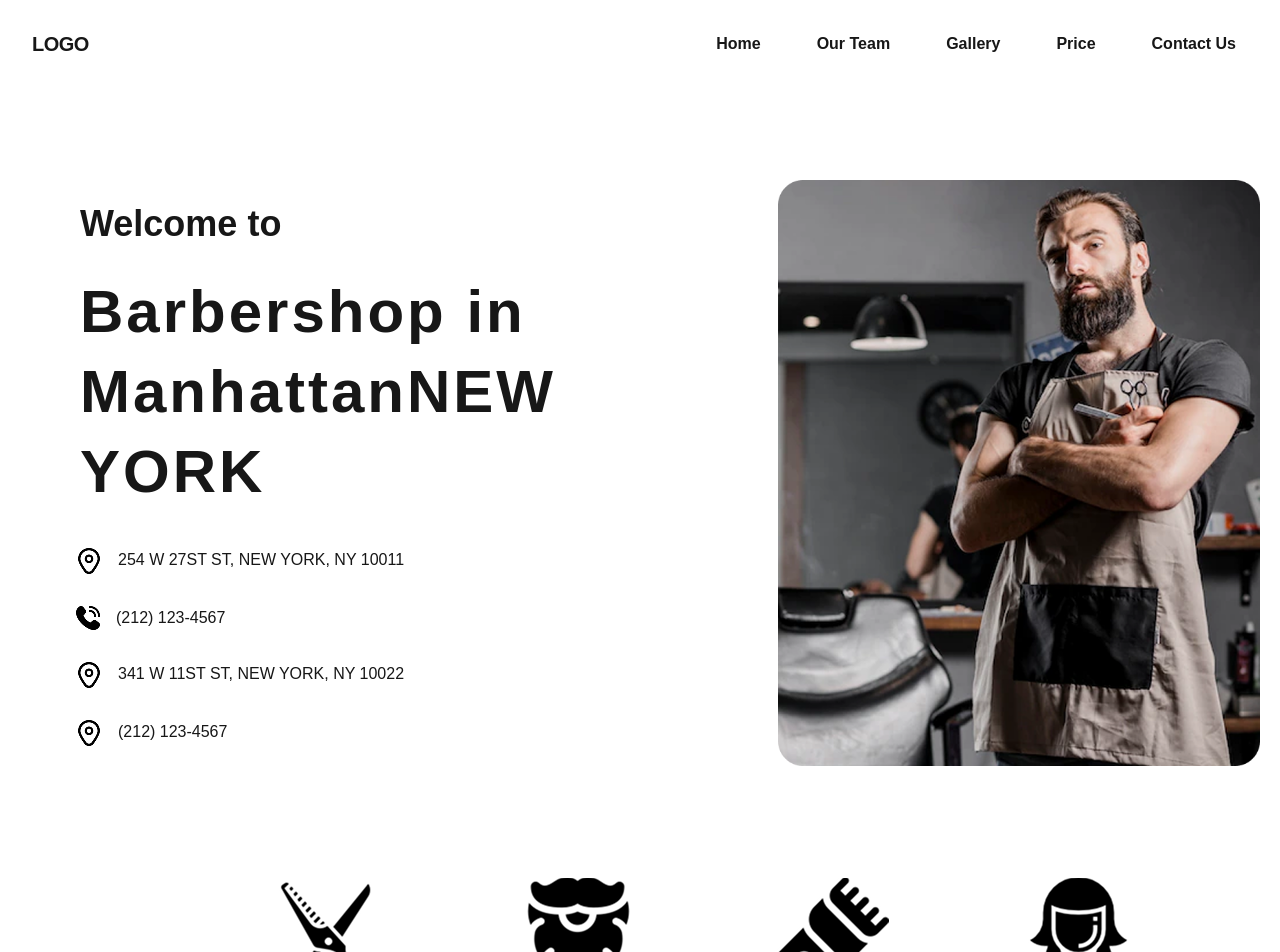
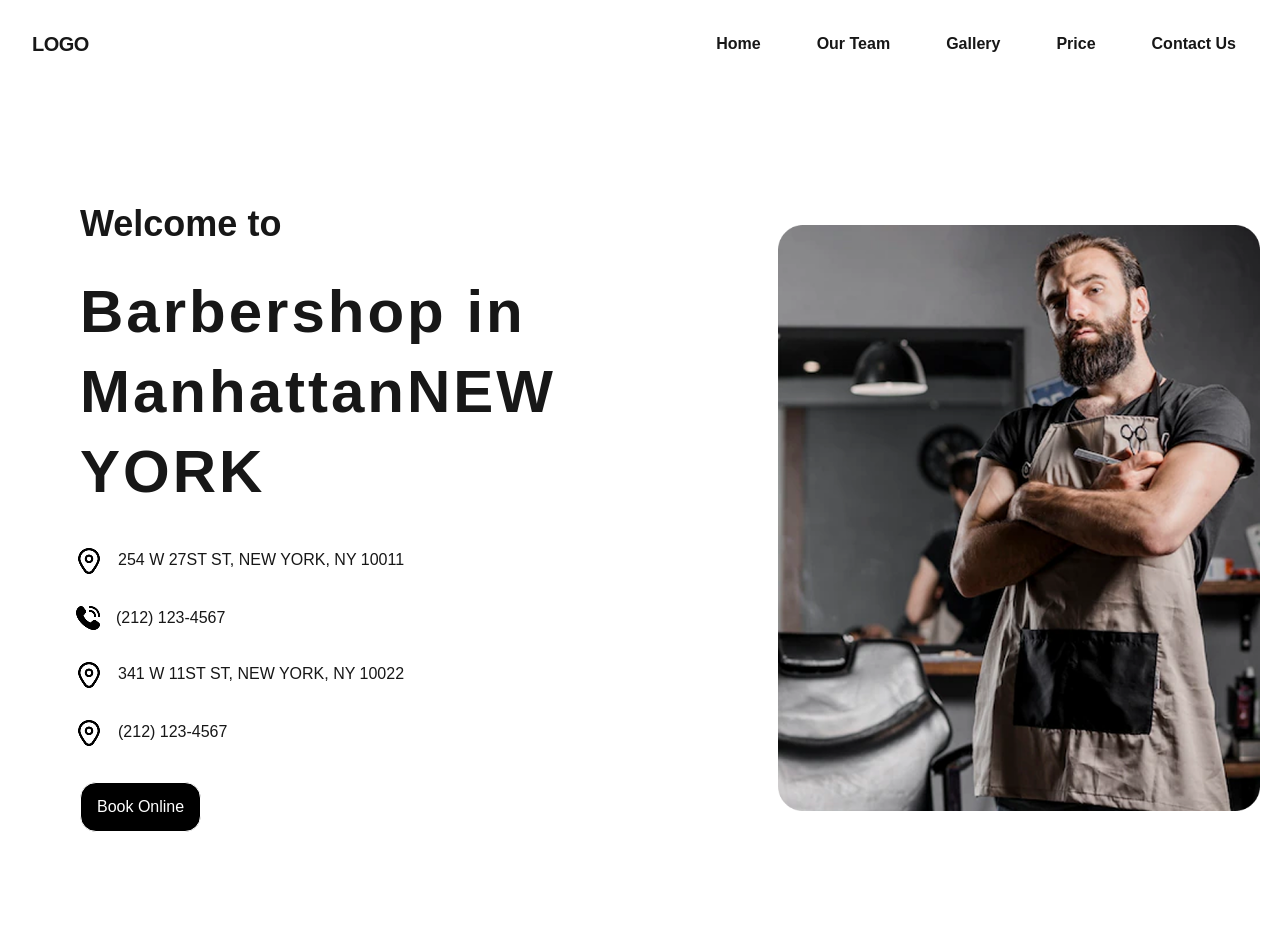
Before and after one commit to Hamza-Yaseen1/Barbar, a Next.js app: page / in a window 1280 px wide. Shown: the top 952 px of the page. Built offline with nearby package versions, Linux system fonts and the light colour scheme.

Commit message:
Add contact information display in Hero component

```diff
--- a/app/Components/Hero.tsx
+++ b/app/Components/Hero.tsx
@@ -59,6 +59,9 @@ const Hero = () => {
               <p>{contact.data}</p>
             </div>
           ))}
+          <div>
+            <button className="m-5 cursor-pointer px-4 py-3 border bg-black text-white hover:bg-white hover:text-black rounded-2xl">Book Online</button>
+          </div>
         </div>
         <div className=" ">
           <img
```
